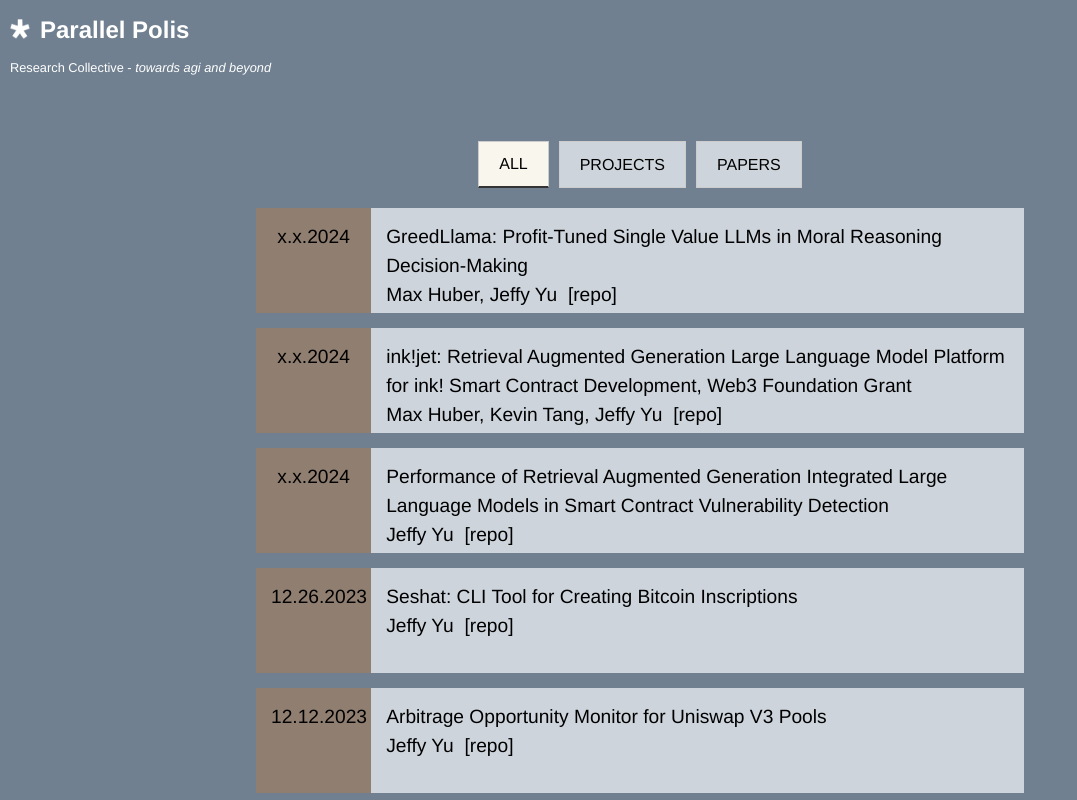
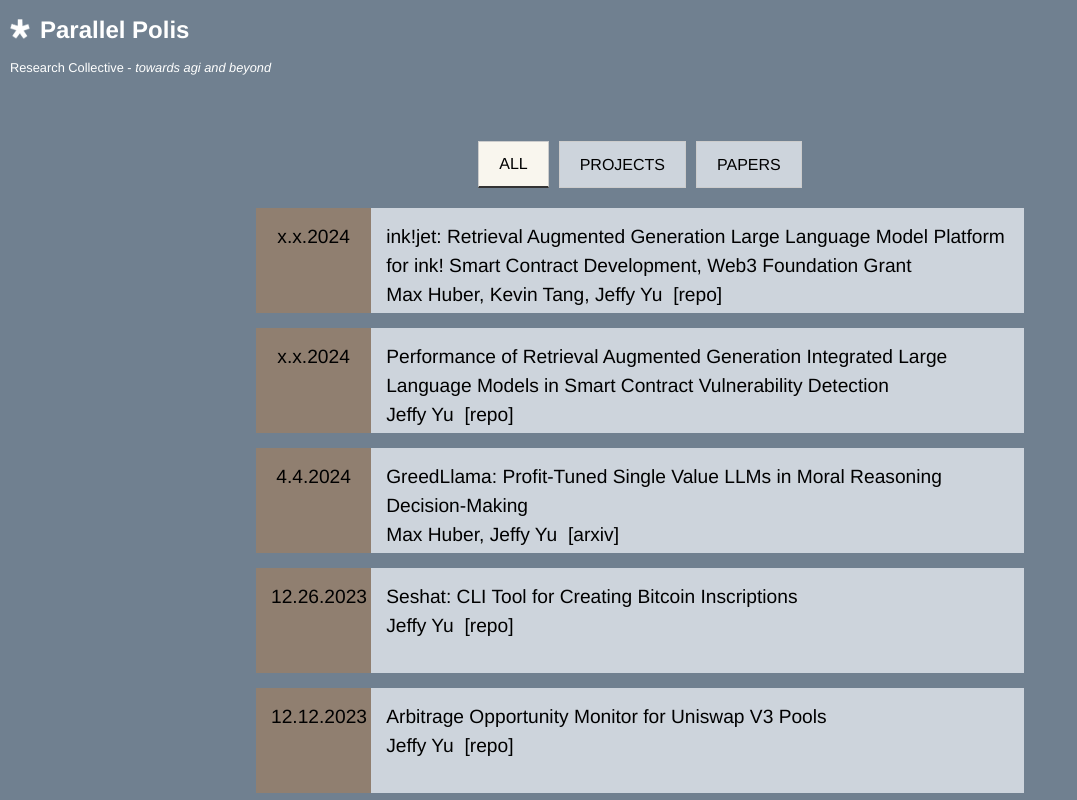
Before and after one commit to yu-jeffy/parallelpolis, a Next.js app: page /projects in a window 1280 px wide. Shown: the whole page, without its empty margins (0-1077 px from the left). Built offline with nearby package versions, Linux system fonts and the light colour scheme.

Commit message:
Update projects.tsx

```diff
--- a/pages/projects.tsx
+++ b/pages/projects.tsx
@@ -6,14 +6,6 @@
 import { useState } from 'react';
 
 const items = [
-  {
-    type: "project",
-    date: 'x.x.2024',
-    title: 'GreedLlama: Profit-Tuned Single Value LLMs in Moral Reasoning Decision-Making',
-    author: 'Max Huber, Jeffy Yu',
-    link: ['https://github.com/yu-jeffy/GreedLlama'],
-    linkText: ['[repo]']
-  },
   {
     type: "project",
     date: 'x.x.2024',
@@ -29,6 +21,14 @@
     author: 'Jeffy Yu',
     link: ['https://github.com/yu-jeffy/audit.me'],
     linkText: ['[repo]']
+  },
+  {
+    type: "paper",
+    date: '4.4.2024',
+    title: 'GreedLlama: Profit-Tuned Single Value LLMs in Moral Reasoning Decision-Making',
+    author: 'Max Huber, Jeffy Yu',
+    link: ['https://arxiv.org/abs/2404.02934'],
+    linkText: ['[arxiv]']
   },
   {
     type: "project",
```
